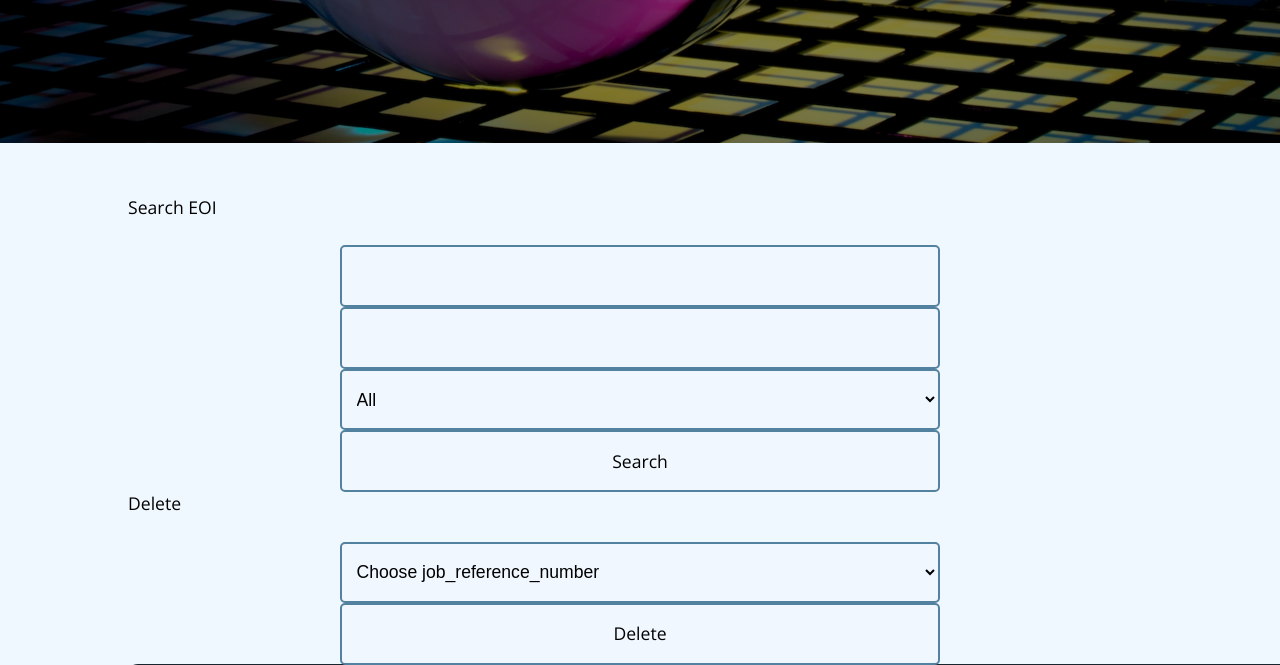
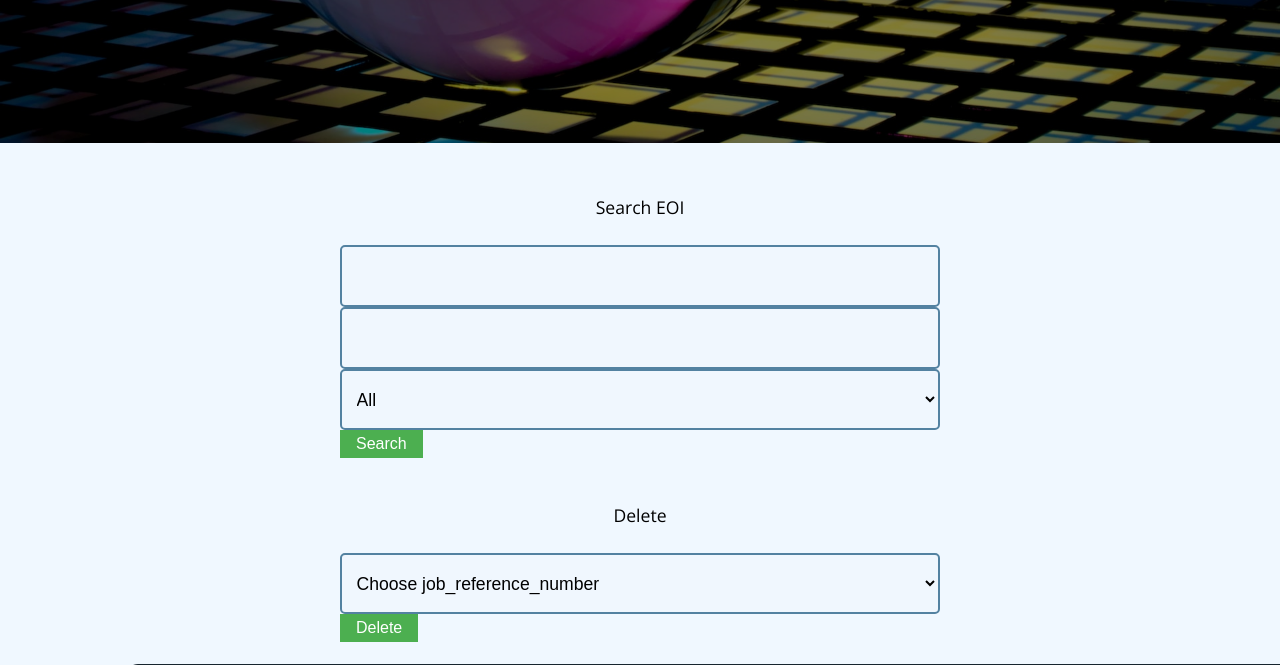
Before and after one commit to Swinburne-Group-Cos10026/javastorm, a PHP site: page /manage.php in a window 1280 px wide; the page is wider, and only the part inside the window is pictured. Shown: the part 657-1322 px from the top of that part. Run offline with PHP 8.4, Linux system fonts and the light colour scheme; data that the repository does not hold is empty.

Commit message:
c=add css for manage.php

```diff
--- a/manage.php
+++ b/manage.php
@@ -19,10 +19,7 @@ require_once ('./dbconfig/dbhelper.php');
 
     <!-- Popper JS -->
     <script src="https://cdnjs.cloudflare.com/ajax/libs/popper.js/1.16.0/umd/popper.min.js"></script>
-
-    <style>
-
-    </style>
+    <link href="styles/styleManage.css" rel="stylesheet">
 </head>
 
 <body>
@@ -40,7 +37,7 @@ require_once ('./dbconfig/dbhelper.php');
             ?>
     </header>
     <main>
-    <p>Search EOI</p>
+    <p class="center">Search EOI</p>
     <form method="get">
         <input type="text" name="first_name">
         <input type="text" name="last_name">
@@ -49,18 +46,19 @@ require_once ('./dbconfig/dbhelper.php');
             <option value="1">Java Developer</option>
             <option value="2">Data Analyst</option>
         </select>
-        <input type="submit" value="Search">
+        <button type="submit" value="Search">Search</button>
     </form>
-    <p>Delete</p>
+    <br><br>
+    <p class="center">Delete</p>
     <form>
         <select name="delete" id="delete">
             <option value="">Choose job_reference_number</option>
             <option value="1">Java Developer</option>
             <option value="2">Data Analyst</option>
         </select>
-        <input type="submit" value="Delete">
+        <button type="submit" value="Delete">Delete</button>
     </form>
-
+        <br>
     <table class="table table-bordered">
                     <thead>
                         <tr>
@@ -126,7 +124,7 @@ foreach ($studentList as $std) {
                             <option value="Current">Current</option>
                             <option value="Final">Final</option>
                         </select>
-                        <input type="submit" value="changeStatus">
+                        <button type="submit" value="changeStatus">change status</button>
                     </form>
             </td>
             <td>'.$std['job_reference_number'].'</td>
--- /dev/null
+++ b/styles/styleManage.css
@@ -0,0 +1,13 @@
+button {
+    background-color: #4CAF50; /* Green */
+    border: none;
+    color: white;
+    padding: 5px 16px;
+    text-align: center;
+    text-decoration: none;
+    display: inline-block;
+    font-size: 16px;
+}
+.center {
+    text-align: center;
+}
```
